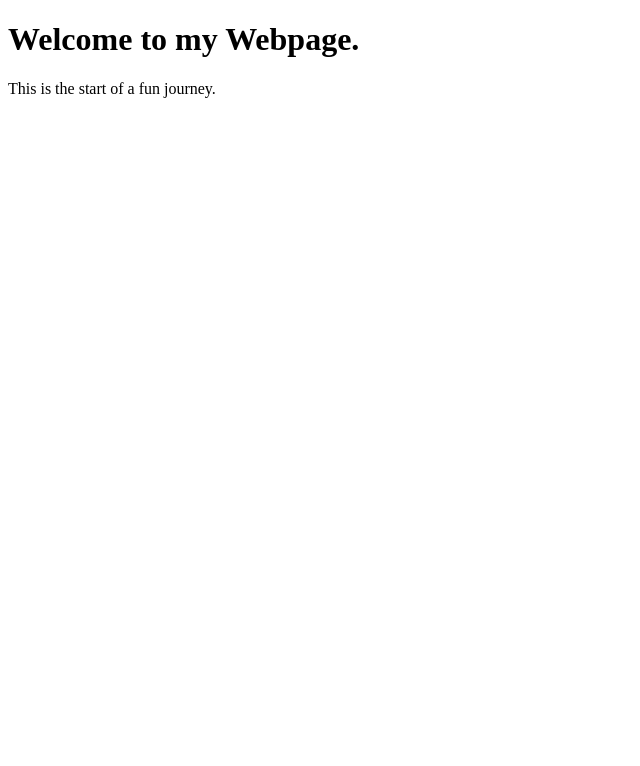
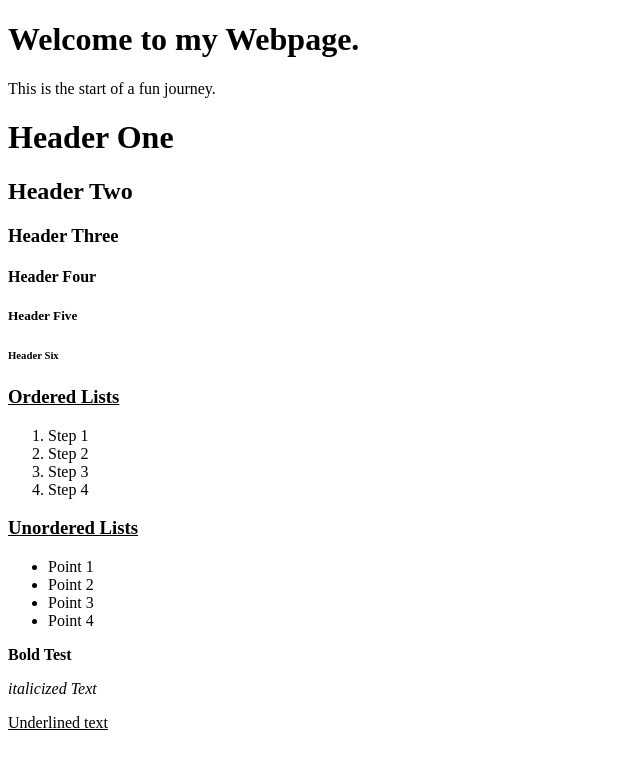
Before and after one commit to RCruey/git_test, a plain HTML site: page html-boilerplate/index.html in a window 1280 px wide. Shown: the whole page, without its empty margins (0-640 px from the left). Drawn offline with Linux system fonts and the light colour scheme.

Commit message:
Updated html document in html-boilerplate

```diff
--- a/html-boilerplate/index.html
+++ b/html-boilerplate/index.html
@@ -7,5 +7,31 @@
     <body>
         <h1>Welcome to my Webpage.</h1>
         <p>This is the start of a fun journey. </p>
+        <h1>Header One</h1>
+        <h2>Header Two</h2>
+        <h3>Header Three</h3>
+        <h4>Header Four</h4>
+        <h5>Header Five</h5>
+        <h6>Header Six</h6>
+
+        <u><h3>Ordered Lists</h3></u>
+        <ol>
+            <li>Step 1</li>
+            <li>Step 2</li>
+            <li>Step 3</li>
+            <li>Step 4</li>
+        </ol>
+
+        <u><h3>Unordered Lists</h3></u>
+        <ul>
+            <li>Point 1</li>
+            <li>Point 2</li>
+            <li>Point 3</li>
+            <li>Point 4</li>
+        </ul>
+
+        <b><p>Bold Test</p></b>
+        <i><p>italicized Text</p></i>
+        <u><p>Underlined text</p></u>
     </body>
 </html>
```
